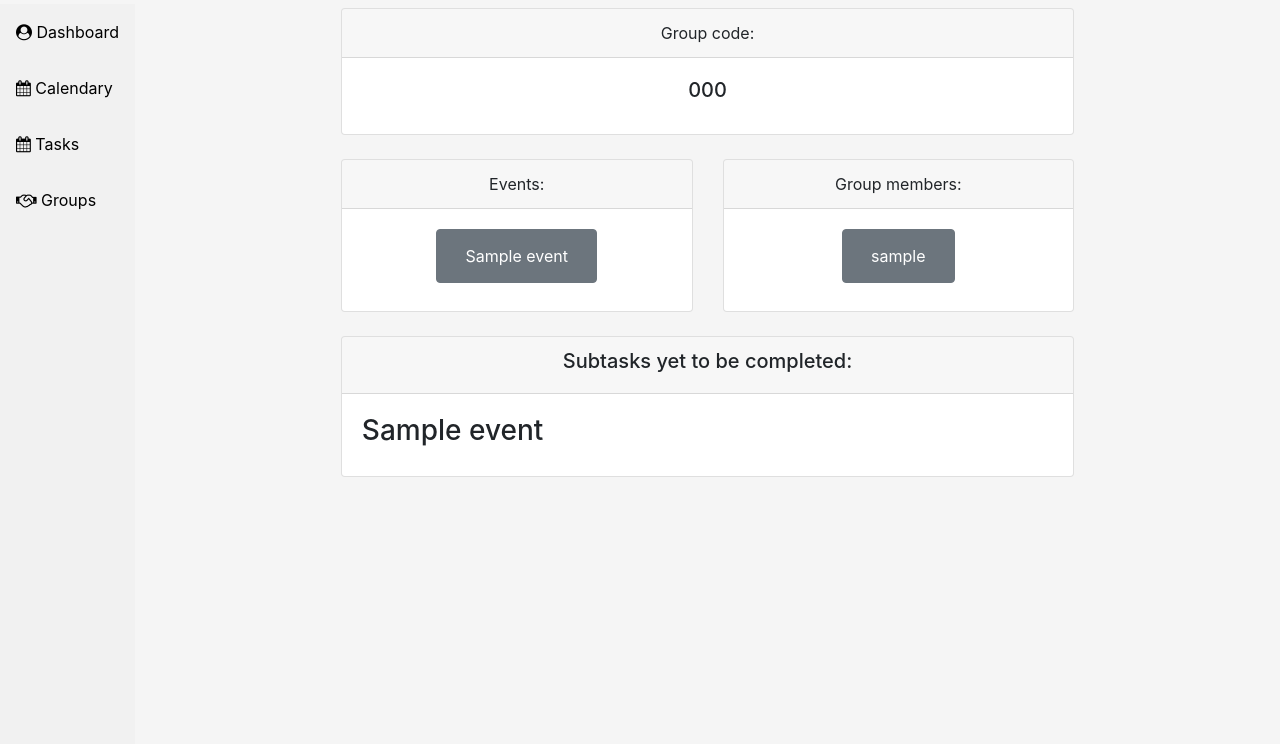
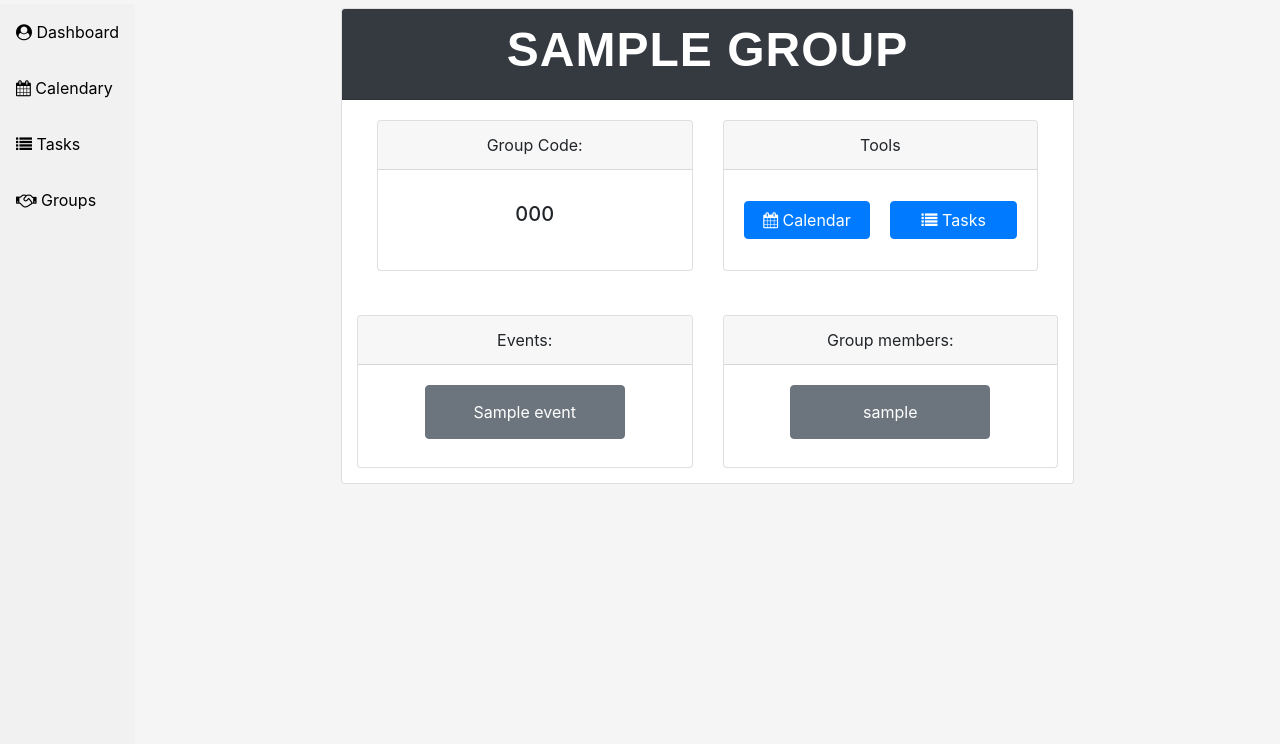
Before and after one commit to Far-ki/Task-Menager, a Flask app: page /adminPanel?group_id=1 in a window 1280 px wide. Shown: the part 56-800 px from the top of the page. Run offline with Flask 3, Linux system fonts and the light colour scheme; a user stored in the database is signed in; tables that the repository leaves empty hold one stand-in row (values such as "Sample post"); some libraries are stand-ins or nearby versions.

Commit message:
Not finished group view

```diff
--- a/website/static/styles.css
+++ b/website/static/styles.css
@@ -553,3 +553,8 @@ nav + .row > .col {
  {
 	display: flex;
  }
+
+  .wrapped-button {
+    width: 200px; /* Adjust the width as needed */
+    white-space: normal;
+  }
--- a/website/templates/adminPanel.html
+++ b/website/templates/adminPanel.html
@@ -1,16 +1,43 @@
 {% extends "base.html" %} {% block title %}Login{% endblock %}
 {% block content %}
+
+
 
 <div class="container-fluid">
   <!-- KOD GRUPY -->
   <div class="row text-center">
     <div class="col-md-8 offset-md-2">
       <div class="card">
+        <div class="card-header bg-dark text-white">
+          <h4>{{ group.name }}</h4>
+        </div>
+        <!-- GROUP CODE CARD -->
+        <div class="card-body">
+          <div class="row">
+            <div class="col-md-6 offset-md-0">
+              <div class="card">
                 <div class="card-header">
-          Group code:
+                  Group Code:
                 </div>
-        <div class="card-body">
+                <div class="card-body" style="height: 100px; display: flex; align-items: center; justify-content: center;">
                   <h5 class="card-title">{{ group.code }}</h5>
+                </div>
+              </div>
+            </div>
+            <div class="col-md-6 offset-md-0">
+              <div class="card">
+                <div class="card-header">
+                  Tools
+                </div>
+                <div class="card-body" style="height: 100px; display: flex; justify-content: center; align-items: center;">
+                  <a href="/group_calendar" class="btn btn-primary" style="width: 150px; margin-right: 10px;">
+                    <i class="fa fa-calendar" aria-hidden="true"></i> Calendar
+                  </a>
+
+                  <a href="/" class="btn btn-primary" style="width: 150px; margin-left: 10px;">
+                    <i class="fa fa-list" aria-hidden="true"></i> Tasks
+                  </a>
+                </div>
               </div>
             </div>
           </div>
@@ -18,34 +45,34 @@
 
         <!-- ROW FOR EVENTS AND GROUP MEMBERS -->
         <div class="row text-center mt-4">
-    <div class="col-md-4 offset-md-2">
+          <div class="col-md-6 offset-md-0" style="padding-bottom: 15px;">
             <!-- LISTA EVENTÓW -->
             <div class="card">
               <div class="card-header">
                 Events:
               </div>
-        <div class="card-body overflow-auto" style="max-height: 380px;">
+              <div class="card-body overflow-auto" style="max-height:300px;">
                 {% for event in events %}
                 <div class="button-wrapper">
-            <button class="btn btn-secondary event-button" data-title="{{ event.title }}" data-id="{{ event.id }}"
-              data-start="{{ event.start }}" data-end="{{ event.end }}"><a class="nav-link">{{ event.title
-                }}</a></button>
+                  <button class="btn btn-secondary event-button wrapped-button" data-title="{{ event.title }}"
+                    data-id="{{ event.id }}" data-start="{{ event.start }}" data-end="{{ event.end }}"><a
+                      class="nav-link">{{ event.title}}</a></button>
                 </div>
                 {% endfor %}
               </div>
             </div>
           </div>
 
-    <div class="col-md-4">
+          <div class="col-md-6" style="padding-bottom: 15px;">
             <!-- LISTA USERÓW W DANEJ GRUPIE -->
             <div class="card">
               <div class="card-header">
                 Group members:
               </div>
-        <div class="card-body overflow-auto" style="max-height: 380px;">
+              <div class="card-body overflow-auto" style="max-height: 300px;">
                 {% for user in users %}
                 <div class="button-wrapper">
-            <button class="btn btn-secondary user-button" data-nickname="{{ user.nickname }}"
+                  <button class="btn btn-secondary user-button wrapped-button" data-nickname="{{ user.nickname }}"
                     data-email="{{ user.email }}" data-user_id="{{ user.id }}" data-group_id="{{ group.id }}"><a
                       class="nav-link">{{ user.nickname }}</a></button>
                 </div>
@@ -54,10 +81,19 @@
             </div>
           </div>
         </div>
+      </div>
+    </div>
+  </div>
+</div>
 
+
+
+
+
+  <!-- LISTA EVENTÓW -->
+  <!--
   <div class="row text-center mt-4">
     <div class="col-md-8 offset-md-2">
-      <!-- LISTA EVENTÓW -->
       <div class="card">
         <div class="card-header">
           <h5>Subtasks yet to be completed:</h5>
@@ -79,7 +115,7 @@
       </div>
     </div>
 </div>
-
+-->
 
 
 
--- a/website/templates/base.html
+++ b/website/templates/base.html
@@ -95,7 +95,7 @@
           <a class="nav-link" href="/calendar" role="button" aria-haspopup="true" aria-expanded="false"><i
               class="fa fa-calendar" aria-hidden="true"></i> Calendary</a>
           <a class="nav-link" href="/" role="button" aria-haspopup="true" aria-expanded="false"><i
-              class="fa fa-calendar" aria-hidden="true"></i> Tasks</a>
+              class="fa fa-list" aria-hidden="true"></i> Tasks</a>
           <a class="nav-link" href="/groups" role="button" aria-haspopup="true" aria-expanded="false"><i
               class="fa fa-handshake-o" aria-hidden="true"></i> Groups</a>
       </div>
--- a/website/views.py
+++ b/website/views.py
@@ -25,6 +25,10 @@ def home():
 
 @views.route('/calendar')
 def calendar():
+    return render_template('calendar.html',user = current_user)
+
+@views.route('/group_calendar')
+def group_calendar():
     return render_template('calendar.html',user = current_user)
 
 @views.route('/groups')
```
Lines whose indentation alone changed are shown as unchanged.
